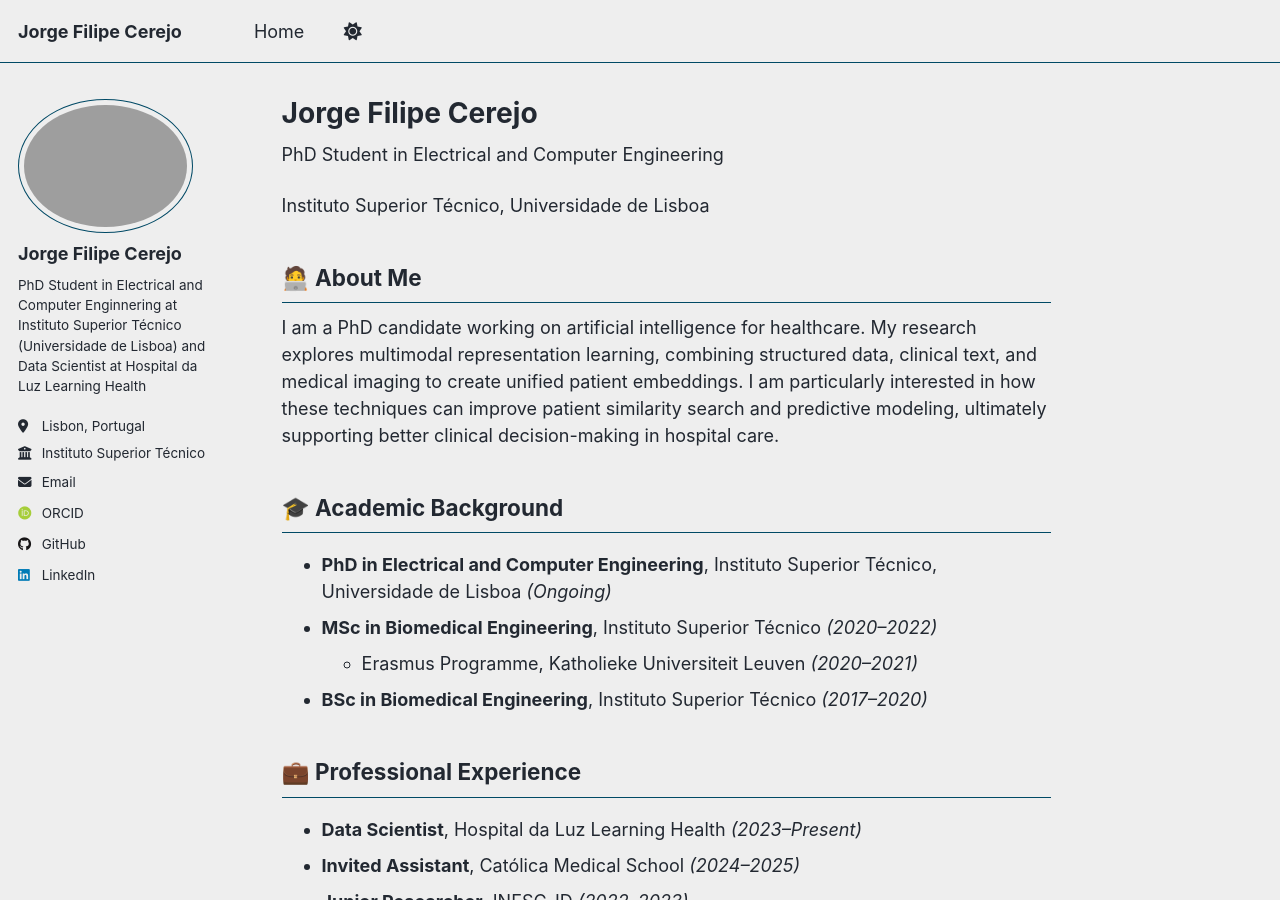
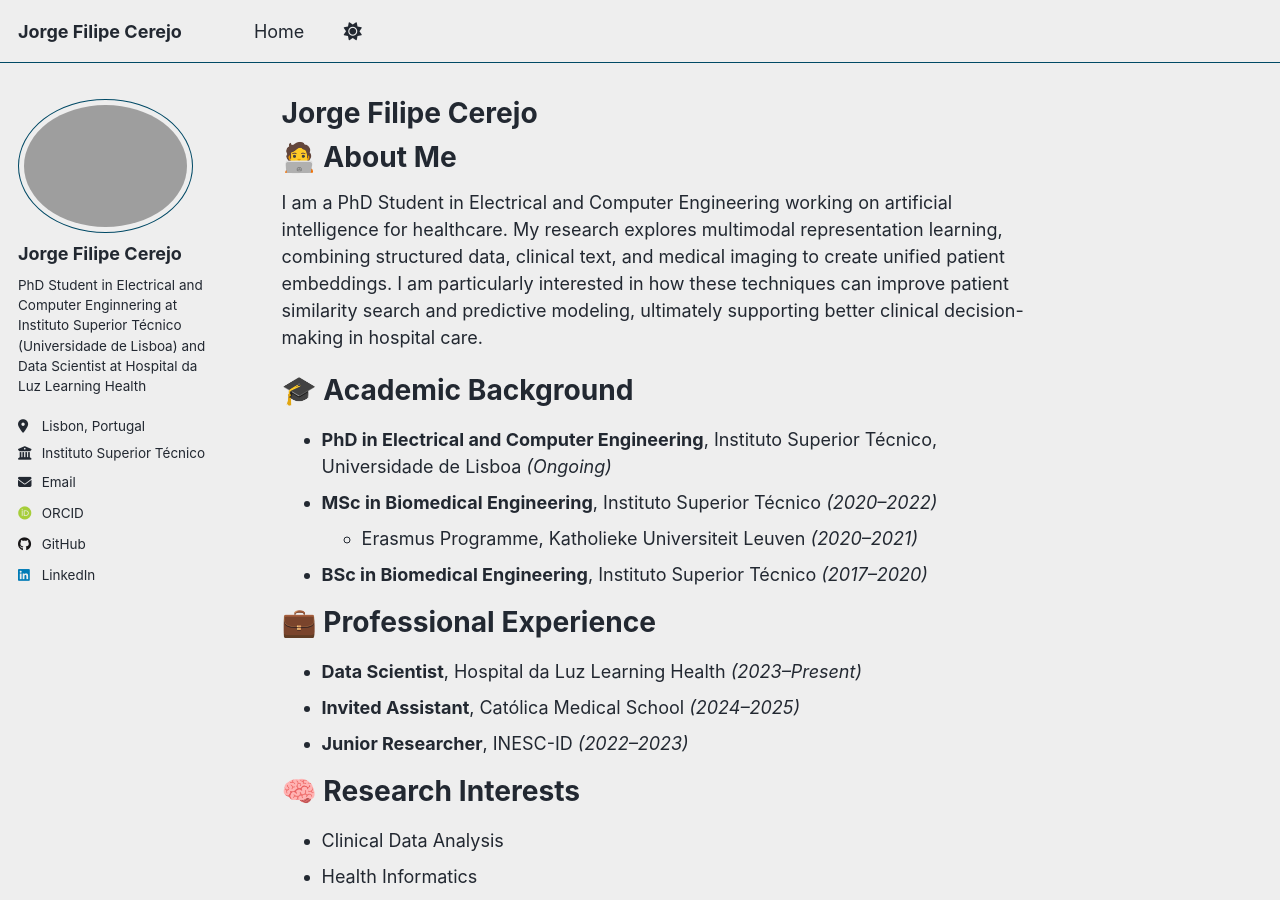
Before and after one commit to jfcerejo/jorge-cerejo.github.io, a Jekyll site: the page built from _pages/about.md, in a window 1280 px wide and 900 px high. Built offline with Jekyll 4.4.1, drawn with Linux system fonts in a browser that asks for light colours; some web fonts are replaced; a script that is not in the unit is left out.

Commit message:
Revise about.md for clarity and detail
Updated the 'About Me' section to include more details about research and academic background.

```diff
--- a/_pages/about.md
+++ b/_pages/about.md
@@ -7,36 +7,31 @@ redirect_from:
   - /about.html
 ---
 
-PhD Student in Electrical and Computer Engineering
-
-Instituto Superior Técnico, Universidade de Lisboa
-
-
-## 🧑‍💻 About Me
-I am a PhD candidate working on artificial intelligence for healthcare.
+# 🧑‍💻 About Me
+I am a PhD Student in Electrical and Computer Engineering working on artificial intelligence for healthcare.
 My research explores multimodal representation learning, combining structured data, clinical text, and medical imaging to create unified patient embeddings.
 I am particularly interested in how these techniques can improve patient similarity search and predictive modeling, ultimately supporting better clinical decision-making in hospital care.
 
 
-## 🎓 Academic Background
+# 🎓 Academic Background
 - **PhD in Electrical and Computer Engineering**, Instituto Superior Técnico, Universidade de Lisboa *(Ongoing)*
 - **MSc in Biomedical Engineering**, Instituto Superior Técnico *(2020–2022)*
     - Erasmus Programme, Katholieke Universiteit Leuven *(2020–2021)*
 - **BSc in Biomedical Engineering**, Instituto Superior Técnico *(2017–2020)*
 
-## 💼 Professional Experience
+# 💼 Professional Experience
 - **Data Scientist**, Hospital da Luz Learning Health *(2023–Present)*
 - **Invited Assistant**, Católica Medical School *(2024–2025)*
 - **Junior Researcher**, INESC-ID *(2022–2023)*
 
-## 🧠 Research Interests
+# 🧠 Research Interests
 - Clinical Data Analysis
 - Health Informatics
 - Machine Learning in Healthcare
 - Multimodal Clinical Data
 - Predictive Modeling for Patient Outcomes
 
-## 📄 Selected Publications
+# 📄 Selected Publications
 - *Predicting Imminent Health Outcomes from Common Lab Results*, **medRxiv (2023)**.
 - *Multimorbidity in Heart Failure Patients*, **HEALTHINF (2024)**.
 - *Monitoring Non-Technical Skills in Advanced Life Support Simulation Training*, **SESAM (2025)**.
```
